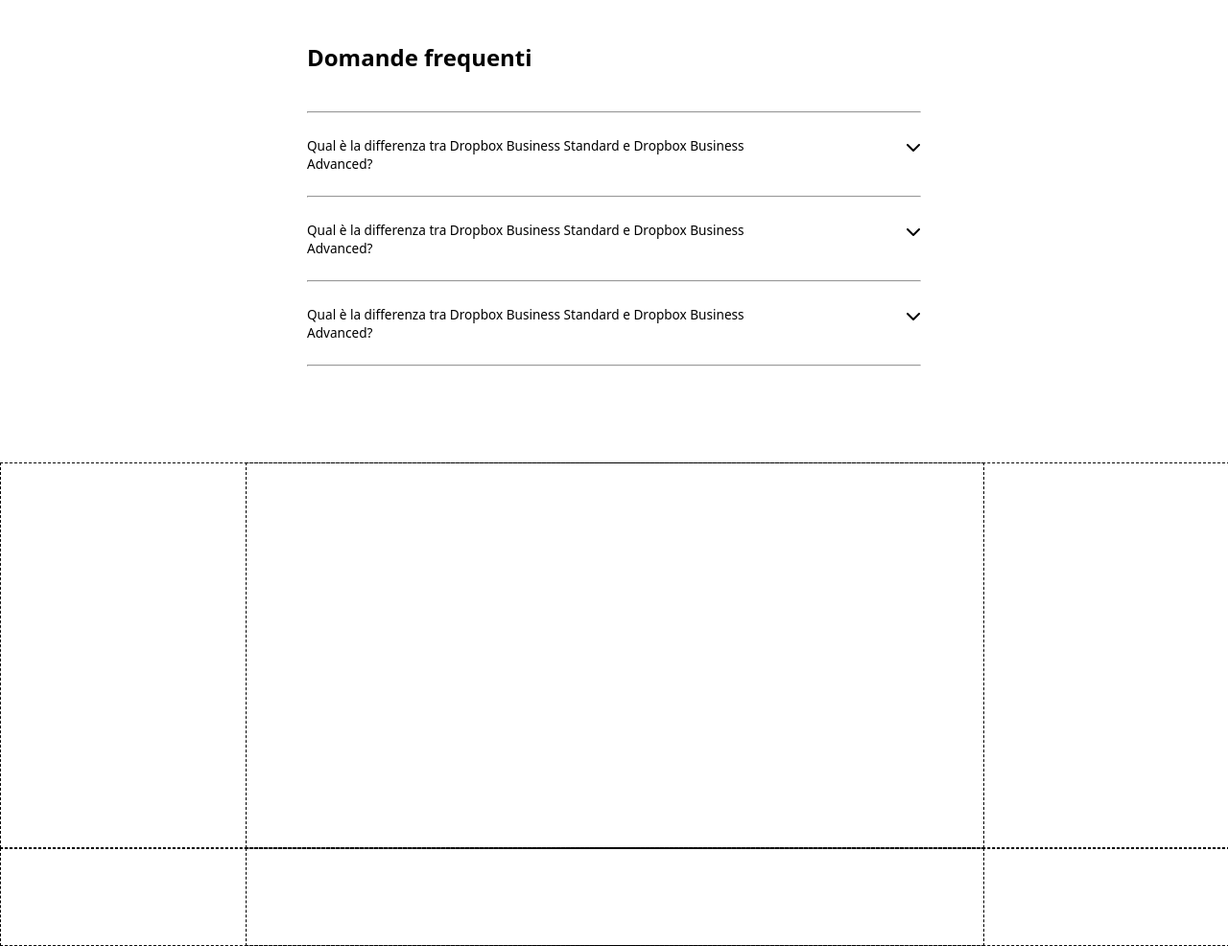
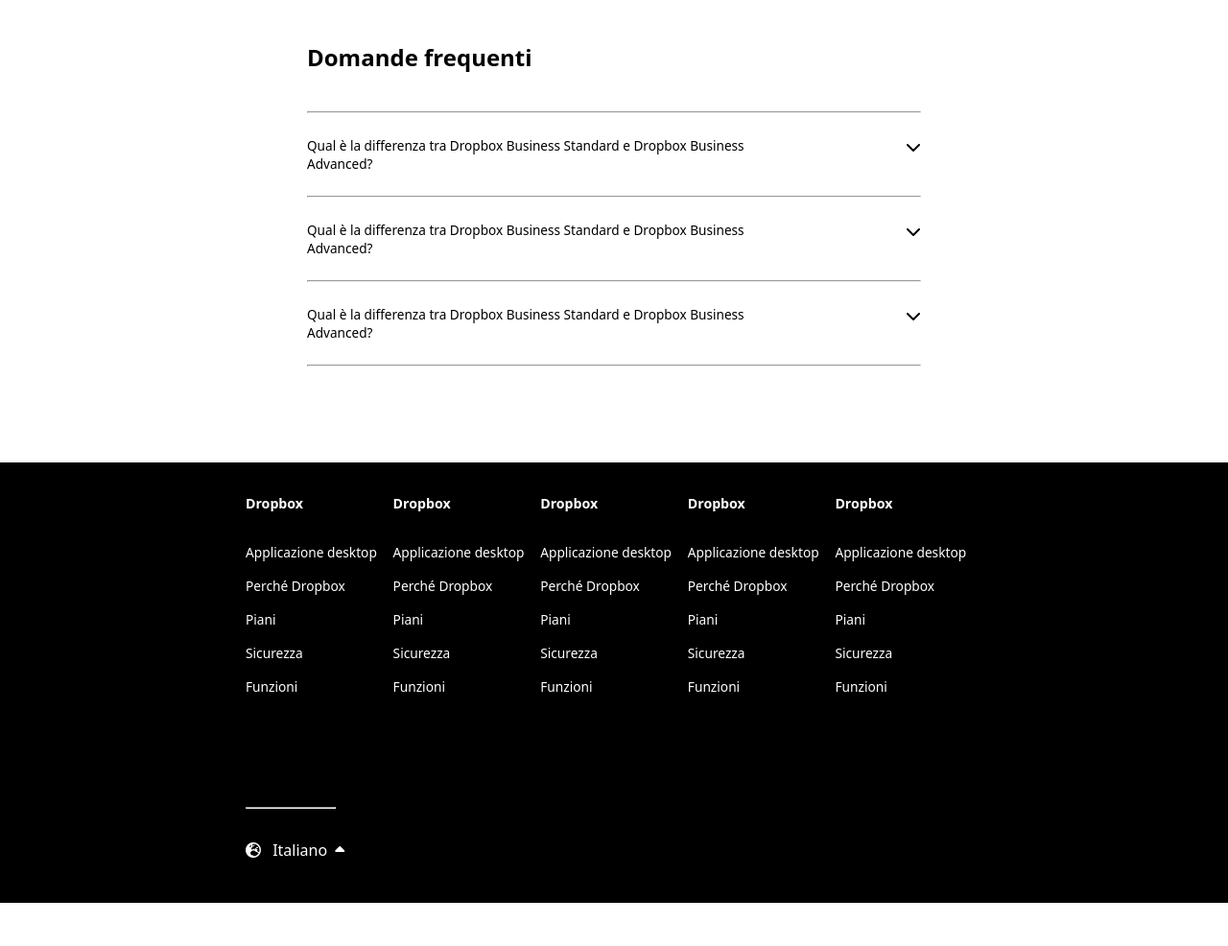
Before and after one commit to danieleangeletti/htmlcss-dropbox, a plain HTML site: page index.html in a window 1280 px wide. Shown: the part 4821-5807 px from the top of the page at 96% size. After the commit the page ends 5762 px from the top, so only its background shows below. Drawn offline with Linux system fonts and the light colour scheme.

Commit message:
versione provvisoria completata

```diff
--- a/css/style.css
+++ b/css/style.css
@@ -85,6 +85,10 @@
 
 .margin-left-24 {
     margin-left: 24px;
+}
+
+.margin-right-4 {
+    margin-right: 4px;
 }
 
 .margin-right-8 {
@@ -587,12 +591,19 @@
 }
 
 /*
-    FOOTER
+    FOOTER TOP
 */
+footer {
+    background-color: black;
+}
+
+.footer-top-container * {
+    color: white;
+    font-size: 0.97em;
+}
+
 .footer-top-container {
     width: 100vw;
-    height: 400px;
-    border: 1px dashed black;
     display: flex;
     justify-content: center;
     align-items: center;
@@ -600,14 +611,35 @@
 
 .footer-top-restricted-container {
     width: 60%;
-    height: 400px;
-    border: 1px dashed black;
+    margin-bottom: 100px;
+    display: flex;
+}
+
+.footer-col {
+    width: calc(100% / 5);
+}
+
+.footer-top-container a {
+    text-decoration: none;
+}
+
+.footer-top-container ul {
+    list-style-type: none;
+}
+
+.footer-top-container ul li {
+    margin-bottom: 16px;
+}
+
+/*
+    FOOTER BOTTOM
+*/
+.footer-bottom-container * {
+    color: white;
 }
 
 .footer-bottom-container {
     width: 100vw;
-    height: 100px;
-    border: 1px dashed black;
     display: flex;
     justify-content: center;
     align-items: center;
@@ -616,5 +648,8 @@
 .footer-bottom-restricted-container {
     width: 60%;
     height: 100px;
-    border: 1px dashed black;
 }
+
+.footer-bottom-container hr {
+    width: 12%;
+}
--- a/index.html
+++ b/index.html
@@ -649,13 +649,95 @@
         <footer>
             <div class="footer-top-container">
                 <div class="footer-top-restricted-container">
+                    <div class="footer-col">
+                        <h3 class="margin-top-32 margin-bottom-32">
+                            <a href="">Dropbox</a>
+                        </h3>
 
+                        <ul>
+                            <li><a href="">Applicazione desktop</a></li>
+                            <li><a href="">Perché Dropbox</a></li>
+                            <li><a href="">Piani</a></li>
+                            <li><a href="">Sicurezza</a></li>
+                            <li><a href="">Funzioni</a></li>
+                        </ul>
+                    </div>
+
+                    <div class="footer-col">
+                        <h3 class="margin-top-32 margin-bottom-32">
+                            <a href="">Dropbox</a>
+                        </h3>
+
+                        <ul>
+                            <li><a href="">Applicazione desktop</a></li>
+                            <li><a href="">Perché Dropbox</a></li>
+                            <li><a href="">Piani</a></li>
+                            <li><a href="">Sicurezza</a></li>
+                            <li><a href="">Funzioni</a></li>
+                        </ul>
+                    </div>
+
+                    <div class="footer-col">
+                        <h3 class="margin-top-32 margin-bottom-32">
+                            <a href="">Dropbox</a>
+                        </h3>
+
+                        <ul>
+                            <li><a href="">Applicazione desktop</a></li>
+                            <li><a href="">Perché Dropbox</a></li>
+                            <li><a href="">Piani</a></li>
+                            <li><a href="">Sicurezza</a></li>
+                            <li><a href="">Funzioni</a></li>
+                        </ul>
+                    </div>
+
+                    <div class="footer-col">
+                        <h3 class="margin-top-32 margin-bottom-32">
+                            <a href="">Dropbox</a>
+                        </h3>
+
+                        <ul>
+                            <li><a href="">Applicazione desktop</a></li>
+                            <li><a href="">Perché Dropbox</a></li>
+                            <li><a href="">Piani</a></li>
+                            <li><a href="">Sicurezza</a></li>
+                            <li><a href="">Funzioni</a></li>
+                        </ul>
+                    </div>
+
+                    <div class="footer-col">
+                        <h3 class="margin-top-32 margin-bottom-32">
+                            <a href="">Dropbox</a>
+                        </h3>
+
+                        <ul>
+                            <li><a href="">Applicazione desktop</a></li>
+                            <li><a href="">Perché Dropbox</a></li>
+                            <li><a href="">Piani</a></li>
+                            <li><a href="">Sicurezza</a></li>
+                            <li><a href="">Funzioni</a></li>
+                        </ul>
+                    </div>
                 </div>
             </div>
 
             <div class="footer-bottom-container">
                 <div class="footer-bottom-restricted-container">
+                    <hr>
 
+                    <div class="ita-container margin-top-32 margin-bottom-32">
+                        <span class="margin-right-8">
+                            <i class="fa-solid fa-earth-europe"></i>
+                        </span>
+
+                        <span class="margin-right-4">
+                            Italiano
+                        </span>
+
+                        <span>
+                            <i class="fa-solid fa-caret-up"></i>
+                        </span>
+                    </div>
                 </div>
             </div>
         </footer>
```
